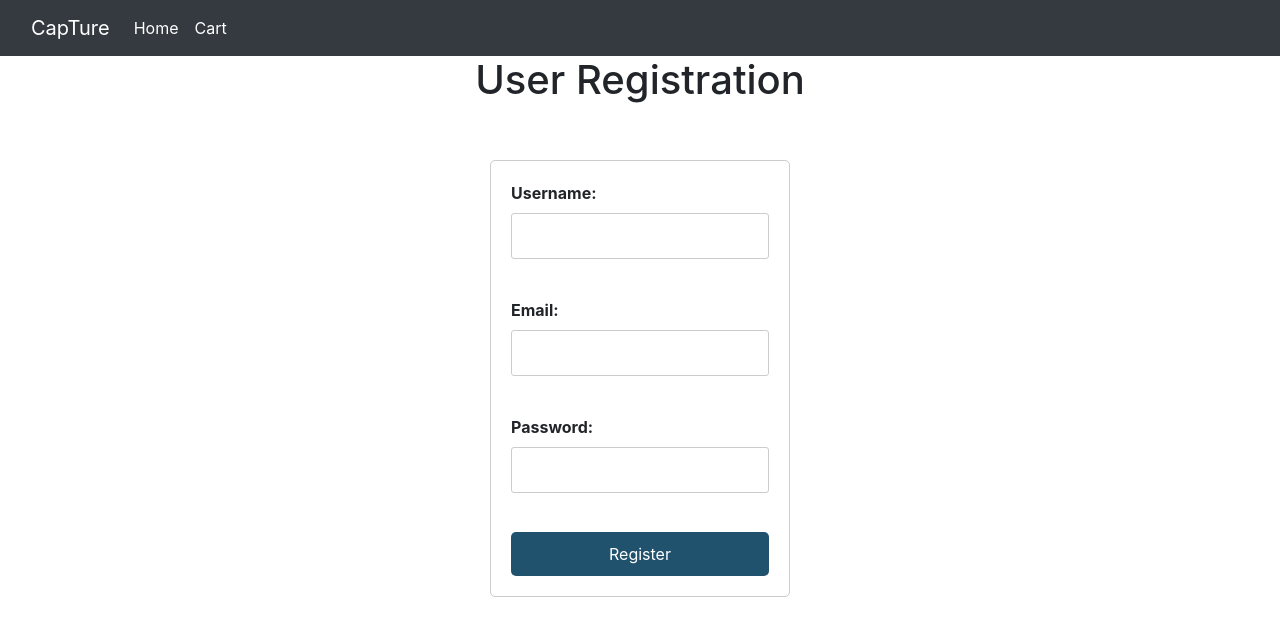
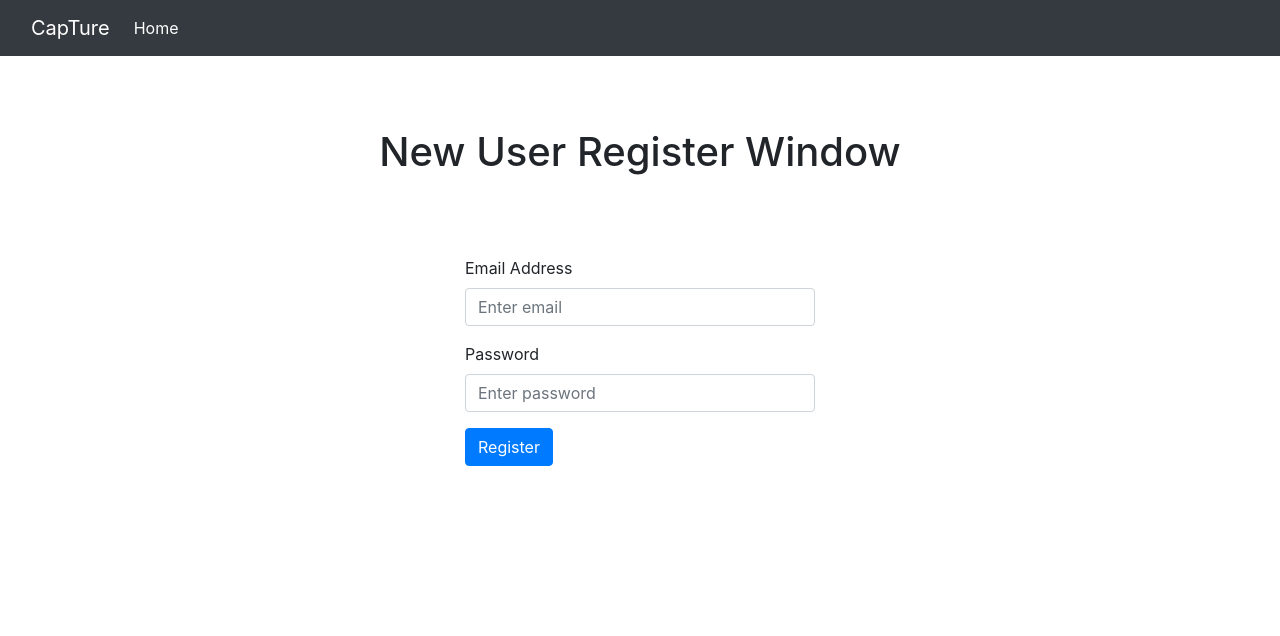
Before and after one commit to Ksagar21/Web-Main, a Flask app: page /register in a window 1280 px wide. Shown: the top 636 px of the page. Run offline with Flask 3, Linux system fonts and the light colour scheme; some libraries are stand-ins or nearby versions.

Commit message:
Last moment change

```diff
--- a/app.py
+++ b/app.py
@@ -1,43 +1,30 @@
-
 from flask import Flask, render_template, request, redirect, flash, session, url_for
 from datetime import datetime
 import pyrebase
 import os
+from werkzeug.security import generate_password_hash, check_password_hash
 import random
 
-
-
-# Replace with your actual Firebase project configuration
 config = {
-  "apiKey": "AIzaSyBq_Icm0xUdz8e7L7ldRDfFsYan7I4hyZM",
-  "authDomain": "capture-fec44.firebaseapp.com",
-  "projectId": "capture-fec44",
-  "storageBucket": "capture-fec44.appspot.com",
-  "messagingSenderId": "139485255549",
-  "appId": "1:139485255549:web:58507f26c72cefc38c5e14",
-  "measurementId": "G-N470CCMS55",
-  "databaseURL": "https://capture-fec44-default-rtdb.firebaseio.com"
+    "apiKey": "AIzaSyBq_Icm0xUdz8e7L7ldRDfFsYan7I4hyZM",
+    "authDomain": "capture-fec44.firebaseapp.com",
+    "projectId": "capture-fec44",
+    "storageBucket": "capture-fec44.appspot.com",
+    "messagingSenderId": "139485255549",
+    "appId": "1:139485255549:web:58507f26c72cefc38c5e14",
+    "measurementId": "G-N470CCMS55",
+    "databaseURL": "https://capture-fec44-default-rtdb.firebaseio.com"
 }
-
 
 firebase = pyrebase.initialize_app(config)
 db = firebase.database()
 
 app = Flask(__name__)
 app.secret_key = '123456'
-
 storage = firebase.storage()
-
-
-
 
 ADMIN_USERNAME = 'admin'
 ADMIN_PASSWORD = 'admin123'
-
-
-
-#Main Routes
-
 
 def load_images():
     images_path = os.path.join(app.static_folder, "images")
@@ -48,18 +35,14 @@ def load_images():
     ]
     return images
 
-
 @app.route('/')
 def index():
     return render_template('index.html', cart_items=cart_items)
 
-
 @app.route('/logout')
 def logout():
-  session.pop('username', None)  # Remove username from session
-  return redirect(url_for('index'))  # Redirect to the 'index' route
-
-
+    session.pop('username', None)
+    return redirect(url_for('index'))
 
 @app.route('/admin/login', methods=['GET', 'POST'])
 def admin_login():
@@ -69,36 +52,30 @@ def admin_login():
 
         if username == ADMIN_USERNAME and password == ADMIN_PASSWORD:
             session['username'] = username
-            return redirect('/product.html')  # Assuming this is your admin panel route
+            return redirect('/product.html')
         else:
             flash('Invalid username or password', 'danger')
             return render_template('admin_login.html')
     else:
         return render_template('admin_login.html')
 
-
-
 @app.route('/product.html', methods=['GET', 'POST'])
 def product():
     if 'username' in session and session['username'] == ADMIN_USERNAME:
         if request.method == 'POST':
-            # Get the form data (modify field names as needed)
             product_category = request.form['product_category']
             product_brand = request.form['product_brand']
             product_model = request.form['product_model']
             product_price = request.form['product_price']
             product_image = request.files['product_image']
 
-            # Save the image to Firebase Storage
             try:
                 storage = firebase.storage()
                 storage.child("product_images/" + product_image.filename).put(product_image)
                 image_url = storage.child("product_images/" + product_image.filename).get_url(None)
             except Exception as e:
-                # Handle storage error (e.g., display error message)
                 return render_template('product.html', message='Error uploading image')
 
-            # Create a dictionary to store product data
             product_data = {
                 'category': product_category,
                 'brand': product_brand,
@@ -107,37 +84,25 @@ def product():
                 'image_url': image_url
             }
 
-            # Push product data to Firebase Database
             try:
                 db.child("products").push(product_data)
             except Exception as e:
-                # Handle database push error (e.g., display error message)
                 return render_template('product.html', message='Error saving product')
 
-            # Fetch all products from the database
             products = db.child("products").get().val()
 
             return render_template('product.html', message='Product added successfully', products=products)
         else:
-            # Fetch all products from the database
             products = db.child("products").get().val()
 
-            return render_template('product.html', products=products)  # Use products=products
+            return render_template('product.html', products=products)
     else:
         return redirect('/admin/login')
-
-
-
-
-
-# CRUD Operations
-
 
 @app.route('/edit_product/<product_id>', methods=['GET', 'POST'])
 def edit_product(product_id):
     if 'username' in session and session['username'] == ADMIN_USERNAME:
         if request.method == 'GET':
-            # Fetch the specific product data from the database
             product_data = db.child("products").child(product_id).get().val()
             if product_data:
                 return render_template('edit_product.html', product=product_data)
@@ -145,116 +110,75 @@ def edit_product(product_id):
                 flash('Product not found!', 'danger')
                 return redirect('/product.html')
         elif request.method == 'POST':
-            # Get updated product data from the form
             product_category = request.form['product_category']
             product_brand = request.form['product_brand']
             product_model = request.form['product_model']
             product_price = request.form['product_price']
-            # ... handle image update (if applicable)
 
-            # Update the product data in the database
             db.child("products").child(product_id).update({
                 'category': product_category,
                 'brand': product_brand,
                 'model': product_model,
                 'price': product_price,
-                # ... update image URL if changed
             })
             flash('Product updated successfully!', 'success')
             return redirect('/product.html')
     else:
         return redirect('/admin/login')
 
-
-
-
-
 @app.route('/remove_product', methods=['POST'])
 def remove_product():
     if 'username' in session and session['username'] == ADMIN_USERNAME:
         if request.method == 'POST':
-            # Get the camera ID from the request
             product_id = request.form.get('product_id')
 
             if product_id:
-                # Remove the specific camera from the database
                 db.child("products").child(product_id).remove()
 
-            # Redirect back to the add_camera.html page
             return redirect('/product.html')
     else:
         return redirect('/admin/login')
 
-
-#View the products code
-
-
-
-@app.route('/allview')  # Replace with '/allview' if you prefer
+@app.route('/allview')
 def allproducts():
-  # Fetch all products from the database (similar to product.html)
-  products = db.child("products").get().val()
-
-  return render_template('allview.html', products=products)
-
+    products = db.child("products").get().val()
+    return render_template('allview.html', products=products)
 
 @app.route('/cameraview')
 def cameraview():
-    # Fetch all products from the database
     products = db.child("products").get().val()
-
-    # Filter products for the "camera" category
     cameras = {product_id: product for product_id, product in products.items() if product.get('category') == "camera"}
-
-    return render_template('cameraview.html', products=cameras)  # Pass filtered cameras
-
-
+    return render_template('cameraview.html', products=cameras)
 
 @app.route('/lensesview')
 def lensesview():
-    # Fetch all products from the database
     products = db.child("products").get().val()
-
-    # Filter products for the "lens" category (assuming your category is "lens")
     lenses = {product_id: product for product_id, product in products.items() if product.get('category') == "lenses"}
-
-    return render_template('lensesview.html', products=lenses)  # Pass filtered lenses
-
+    return render_template('lensesview.html', products=lenses)
 
 @app.route('/accessoriesview')
 def accessoriesview():
-    # Fetch all products from the database
     products = db.child("products").get().val()
-
-    # Filter products for the "accessories" category (assuming your category is "accessories")
     accessories = {product_id: product for product_id, product in products.items() if product.get('category') == "accessories"}
-
-    return render_template('accessoriesview.html', products=accessories)  # Pass filtered accessories
-
-
-# Cart and Check out code
-
+    return render_template('accessoriesview.html', products=accessories)
 
 @app.route('/cart', methods=['GET', 'POST'])
 def cart():
     if request.method == 'POST':
         product_id = request.form['product_id']
-        cart = session.get('cart', [])  # Get existing cart or create an empty one
+        cart = session.get('cart', [])
         cart.append(product_id)
-        session['cart'] = cart  # Store the updated cart in the session
-        return redirect('/cart')  # Refresh the cart page
+        session['cart'] = cart
+        return redirect('/cart')
 
-    # Render the cart page
-    # Fetch cart items from the database using product_ids in session['cart']
     cart_items = fetch_cart_items_from_database(session['cart'])
     return render_template('cart.html', cart_items=cart_items)
 
 def fetch_cart_items_from_database(product_ids):
-    # Retrieve cart items from the database using the provided product IDs
-    cart_items = {}  # Initialize an empty dictionary to store cart items
+    cart_items = {}
     for product_id in product_ids:
         product_data = db.child("products").child(product_id).get().val()
-        if product_data:  # Check if product exists
+        if product_data:
             cart_items[product_id] = product_data
 
     return cart_items
@@ -274,42 +198,33 @@ def remove_from_cart(product_id):
 
     return redirect('/cart')
 
-# Payment functions
-payment_confirmation = None  # Initialize payment_confirmation variable globally
-cart_items = {}  # Initialize payment_confirmation variable globally
+payment_confirmation = None
+cart_items = {}
 
 def create_payment(amount, currency, customer_data, product_data):
-    # Payment Gateway Specific Code to create payment request
-    payment_intent = "your_payment_intent"  # Placeholder value
+    payment_intent = "your_payment_intent"
     return payment_intent
 
 def process_payment(card_number, expiry_date, cvv, name_on_card):
-    # Payment Gateway Specific Code to process payment
     global payment_confirmation
-    payment_confirmation = "success"  # Placeholder value, should be set based on actual payment processing
+    payment_confirmation = "success"
     return payment_confirmation
 
 @app.route('/checkout', methods=['POST'])
 def checkout_route():
-    global cart_items  # Access the global cart_items variable
+    global cart_items
 
-    # Process payment form submission
     card_number = request.form.get('card_number')
     expiry_date = request.form.get('expiry_date')
     cvv = request.form.get('cvv')
     name_on_card = request.form.get('name')
 
-    # Validate payment details and process payment using your payment gateway's API
     payment_confirmation = process_payment(card_number, expiry_date, cvv, name_on_card)
 
-    if payment_confirmation == "success":  # Assuming "success" is the payment confirmation status
-        # Clear the cart after successful payment
+    if payment_confirmation == "success":
         cart_items = {}
-
-        # Redirect to confirmation route with payment confirmation status
         return redirect(url_for('confirmation', payment_confirmation=payment_confirmation))
     else:
-        # Handle payment failure
         return "Payment failed. Please try again."
 
 @app.route('/confirmation')
@@ -317,76 +232,71 @@ def confirmation():
     global payment_confirmation
     payment_confirmation = request.args.get('payment_confirmation')
     payment_intent = request.args.get('payment_intent')
-     # Access the global payment_confirmation variable
 
     if payment_confirmation == "success":
-        # Render the confirmation template with payment confirmation details
-
         return render_template('confirmation.html', payment_confirmation=payment_confirmation , payment_intent=payment_intent)
-
     else:
-        # Redirect to a failure page or handle payment failure
         return "Payment failed. Please try again."
 
-
-
-
-
-
-
-
-
-# User registration route
-@app.route("/register", methods=['GET', 'POST'])
+@app.route('/register', methods=['GET', 'POST'])
 def register():
     if request.method == 'POST':
         email = request.form['email']
         password = request.form['password']
+        hashed_password = generate_password_hash(password)
         user_data = {
             'email': email,
-            'password': password,
+            'password': hashed_password
         }
         db.child('users').push(user_data)
-        return redirect(url_for('login'))  # Redirect to login after registration
-    return render_template('register.html')  # Render the registration form
+        flash('Registration successful! Please login.', 'success')
+        return render_template('register.html', registration_complete=True)
+    else:
+        return render_template('register.html')
 
-# User login route
-@app.route("/login", methods=['GET', 'POST'])
+@app.route('/login', methods=['GET', 'POST'])
 def login():
     if request.method == 'POST':
         email = request.form['email']
         password = request.form['password']
         users = db.child('users').get().val()
-        if users:
-            for user_id, user_data in users.items():
-                if user_data['email'] == email and user_data['password'] == password:
+        for user_id, user_info in users.items():
+            if user_info['email'] == email:
+                if check_password_hash(user_info['password'], password):
                     session['user_id'] = user_id
                     session['logged_in'] = True
-                    return redirect(url_for('user_dashboard'))
-        return render_template('login.html', message='Invalid credentials')
-    return render_template('login.html', message='')
+                    flash('Login successful!', 'success')
+                    return redirect(url_for('dashboard'))
+                else:
+                    flash('Invalid password.', 'danger')
+                    return render_template('login.html')
+        flash('Invalid email or user not found.', 'danger')
+        return render_template('login.html')
+    else:
+        return render_template('login.html')
 
-# User dashboard route
-@app.route("/dashboard")
-def user_dashboard():
-    if 'logged_in' in session and session['logged_in']:
-        user_id = session['user_id']
-        user_data = db.child('users').child(user_id).get().val()
-        return render_template('dashboard.html', user=user_data)
+@app.route('/forgot_password', methods=['GET', 'POST'])
+def forgot_password():
+    if request.method == 'POST':
+        email = request.form['email']
+        flash('A password reset link has been sent to your email (if applicable).', 'info')
+        return redirect(url_for('login'))
     else:
-        return redirect(url_for('login'))  # Redirect to login if not logged in
+        return render_template('forgot_password.html')
 
+@app.route('/dashboard')
+def dashboard():
+    if 'logged_in' not in session or session['logged_in'] is False:
+        return redirect(url_for('login'))
 
-
-
-
+    user_id = session.get('user_id')
+    return render_template('dashboard.html', user_id=user_id)
 
 @app.route("/search", methods=["GET"])
 def search():
     search_query = request.args.get("searchInput")
     search_results = {}
 
-    # Query the database for matching books based on search query
     if search_query:
         books_data = db.child("books").get().val() or {}
         for key, book in books_data.items():
@@ -395,40 +305,27 @@ def search():
 
     return render_template('search_results.html', search_results=search_results, search_query=search_query)
 
-
-
-
-
 @app.route('/contact', methods=['GET', 'POST'])
 def contact():
     if request.method == 'POST':
         name = request.form['name']
         email = request.form['email']
         message = request.form['message']
-
-        # Validate user input (optional)
-
-        # Create a dictionary to store contact information
         contact_data = {
             'name': name,
             'email': email,
             'message': message,
-            'timestamp': datetime.now().strftime("%d/%m/%Y %H:%M:%S")  # Capture timestamp
+            'timestamp': datetime.now().strftime("%d/%m/%Y %H:%M:%S")
         }
-
-        # Push contact data to Firebase Realtime Database
         try:
             db.child('contacts').push(contact_data)
             flash('Your message has been sent successfully!', 'success')
         except Exception as e:
-            # Handle database push error (e.g., display error message)
             flash('Error saving your message. Please try again later.', 'danger')
 
         return render_template('contact.html')
 
     return render_template('contact.html')
 
-
-
 if __name__ == '__main__':
-    app.run(host='0.0.0.0', port=5000,debug=True)
+    app.run(host='0.0.0.0', port=5000, debug=True)
--- a/templates/admin_login.html
+++ b/templates/admin_login.html
@@ -8,7 +8,7 @@
   <link rel="stylesheet" href="https://cdn.jsdelivr.net/npm/bootstrap@5.1.3/dist/css/bootstrap.min.css" integrity="sha384-1BmE4kWBq78iYhFldvKuhfTAU6auU8tT94WrHftjDbrCEXSU1oBoqyl2QvZ6jIW3" crossorigin="anonymous">
 
   <style>
-    /* Optional: Additional styling for the login form (can be removed) */
+
     body {
       background-color: #f5f5f5; /* Light gray background */
     }
--- a/templates/confirmation.html
+++ b/templates/confirmation.html
@@ -80,7 +80,6 @@
     closeButton.addEventListener('click', () => {
       document.getElementById('payment-confirmation').style.display = 'none';
 
-      // Redirect to index page on close
       window.location.href = "/"; // Replace with your actual index page URL
     });
   </script>
--- a/templates/register.html
+++ b/templates/register.html
@@ -1,70 +1,14 @@
 <!DOCTYPE html>
 <html lang="en">
 <head>
+  <title>Capture - Register</title>
   <meta charset="UTF-8">
   <meta name="viewport" content="width=device-width, initial-scale=1.0">
-  <title>User Registration</title>
-  <style>
-    /* Styles for registration form */
-    form {
-      display: flex;
-      flex-direction: column;
-      width: 300px;
-      margin: 0 auto;
-      padding: 20px;
-      border: 1px solid #ccc;
-      border-radius: 5px;
-    }
 
-    label {
-      margin-bottom: 5px;
-      font-weight: bold;
-    }
-
-    input[type="text"],
-    input[type="email"],
-    input[type="password"] {
-      padding: 10px;
-      border: 1px solid #ccc;
-      border-radius: 3px;
-      margin-bottom: 15px;
-    }
-
-    input[type="submit"] {
-      background-color: #20526e;
-      color: white;
-      padding: 10px 20px;
-      border: none;
-      border-radius: 5px;
-      cursor: pointer;
-    }
-
-    /* Styles for popup window */
-    .popup {
-      position: fixed;
-      top: 0;
-      left: 0;
-      width: 100%;
-      height: 100%;
-      background-color: rgba(0, 0, 0, 0.5);
-      display: none;
-      justify-content: center;
-      align-items: center;
-    }
-
-    .popup-content {
-      background-color: white;
-      padding: 20px;
-      border-radius: 5px;
-    }
-  </style>
-</head>
+  <link rel="stylesheet" href="https://stackpath.bootstrapcdn.com/bootstrap/4.5.2/css/bootstrap.min.css">
+  <link rel="stylesheet" href="login.css">  </head>
 <body>
 
-
-    <link rel="stylesheet" href="https://stackpath.bootstrapcdn.com/bootstrap/4.5.2/css/bootstrap.min.css">
-</head>
-<body>
   <nav class="navbar navbar-expand-lg navbar-dark bg-dark">
     <div class="container-fluid">
       <a class="navbar-brand" href="/">CapTure</a>
@@ -76,77 +20,55 @@
           <li class="nav-item">
             <a class="nav-link active" aria-current="page" href="/">Home</a>
           </li>
-
-          <li class="nav-item">
-            <a class="nav-link active" href="/cart">Cart</a>
-          </li>
-
+          <!--<li class="nav-item">
+            <a class="nav-link active " href="/cart">Cart</a>
+          </li>-->
         </ul>
       </div>
     </div>
   </nav>
+<br>
+<br>
+<br>
+ <center><h1>New User Register Window</h1></center>
+<br>
+<br><br>
+  <div class="container">  <div class="row justify-content-center">
+      <div class="col-md-4">  <form action="{{ url_for('register') }}" method="post">
+          <div class="form-group">
+            <label for="email">Email Address</label>
+            <input type="email" class="form-control" id="email" name="email" placeholder="Enter email" required>
+          </div>
+          <div class="form-group">
+            <label for="password">Password</label>
+            <input type="password" class="form-control" id="password" name="password" placeholder="Enter password" required>
+          </div>
+          <button type="submit" class="btn btn-primary">Register</button>
+        </form>
 
+        {% if registration_complete %}
+          <script>
+            $(document).ready(function() {
+              alert("Registration successful! Please click OK to proceed to login.");
+              window.location.href = "{{ url_for('login') }}";  // Redirect after OK click
+            });
+          </script>
+        {% endif %}
 
+        {% with messages = get_flashed_messages(with_categories=True) %}
+          {% if messages %}
+            <ul class="flashes">
+              {% for category, message in messages %}
+                <li class="alert alert-{{ category }}">
+                  {{ message }}
+                </li>
+              {% endfor %}
             </ul>
-          </div>
-        </div>
-      </nav>
-  <center><h1>User Registration</h1></center>
-
-  <br><br>
-
-  <form id="registrationForm" action="/register" method="POST" onsubmit="return validateForm()">
-    <label for="username">Username:</label>
-    <input type="text" id="username" name="username" required><br>
-    <label for="email">Email:</label>
-    <input type="email" id="email" name="email" required><br>
-    <label for="password">Password:</label>
-    <input type="password" id="password" name="password" required><br>
-    <input type="submit" value="Register">
-  </form>
-
-  <div id="popup" class="popup">
-    <div class="popup-content">
-      <p>Registration successful! You can now log in.</p>
-      <button id="closePopup">Close</button>
+          {% endif %}
+        {% endwith %}
+      </div>
     </div>
   </div>
 
-  <script>
-    function validateForm() {
-      // Add your form validation logic here
-      // Example: Username length at least 4, Email format validation, Password minimum length
-      const username = document.getElementById('username').value;
-      const email = document.getElementById('email').value;
-      const password = document.getElementById('password').value;
-
-      if (username.length < 4) {
-        alert('Username must be at least 4 characters long.');
-        return false;
-      }
-
-      if (!/^[^\s@]+@[^\s@]+\.[^\s@]+$/.test(email)) {
-        alert('Please enter a valid email address.');
-        return false;
-      }
-
-      if (password.length < 6) {
-        alert('Password must be at least 6 characters long.');
-        return false;
-      }
-
-      // Successful validation (replace with your actual logic to handle form submission)
-      document.getElementById('popup').style.display = 'block';
-      return false; // Prevent form submission (handled by popup display)
-    }
-
-    // Close button functionality (optional)
-    const closeButton = document.getElementById('closePopup');
-    if (closeButton) {
-      closeButton.addEventListener('click', () => {
-        document.getElementById('popup').style.display = 'none';
-      });
-    }
-  </script>
 </body>
 </html>
```
Also changed, not shown: templates/dashboard.html (+10 -33 lines), templates/forgot_password.html (added, +29 -0 lines), templates/index.html (+4 -6 lines), templates/lensesview.html (+5 -5 lines), templates/login.html (+40 -113 lines).
